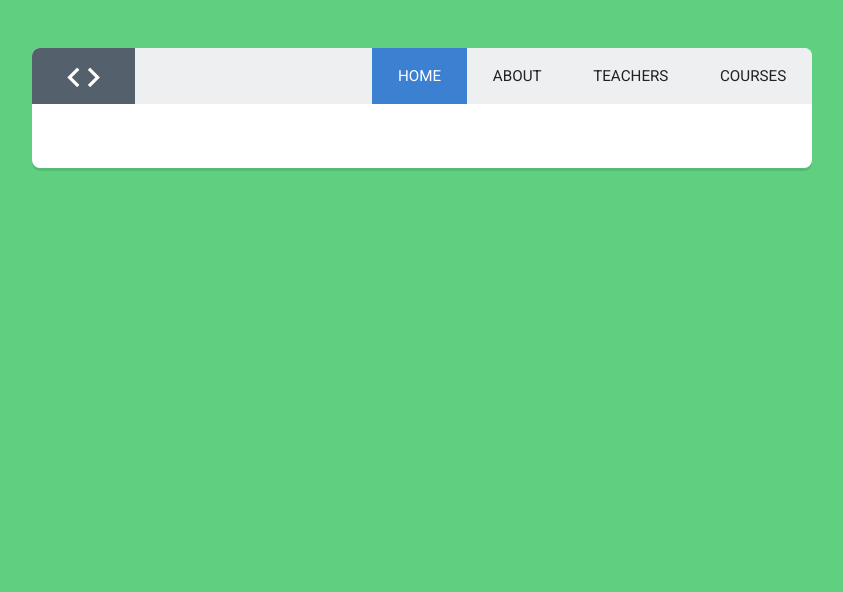
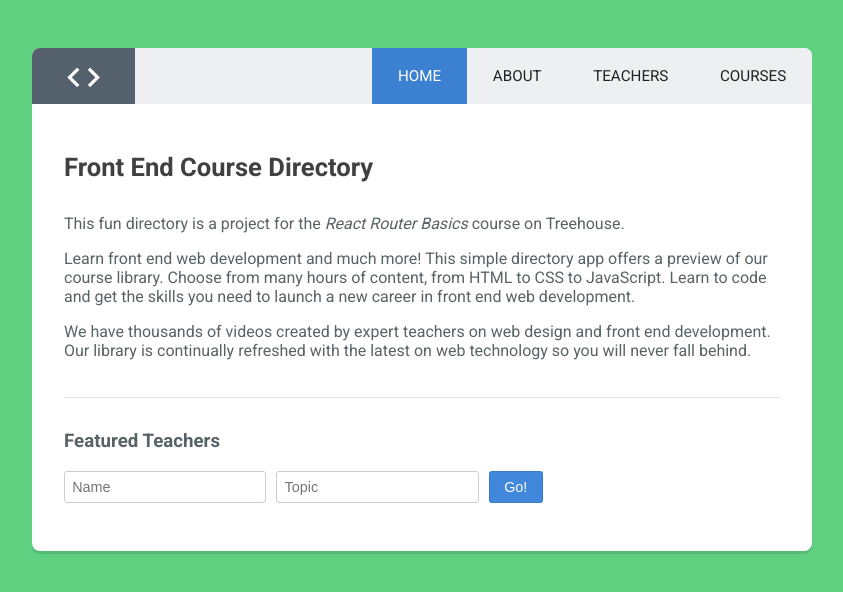
Before and after one commit to mayaliberman/deploy-exercise, a React (Create React App) app: page / in a window 1280 px wide. Shown: the top 592 px of the page, without its empty margins (218-1061 px from the left). Built offline with nearby package versions, Linux system fonts and the light colour scheme.

Commit message:
Update App.js

```diff
--- a/src/components/App.js
+++ b/src/components/App.js
@@ -10,10 +10,9 @@ import NotFound from './NotFound';
 import Featured from './Featured';
 const App = () => (
   <BrowserRouter>
-    <div className='container'>
+    <div className='container' basename="/course-directory">
     <Header />
     <Switch>
-    <BrowserRouter basename="/course-directory" />
       <Route exact path="/" component={Home}></Route>
       <Route path="/about" render={() => <About title='About'/>}></Route>
       <Route exact path="/teachers" component={Teachers}></Route>
```
